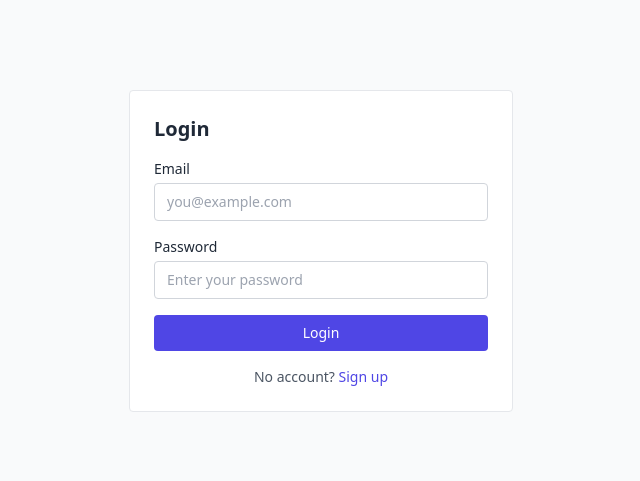
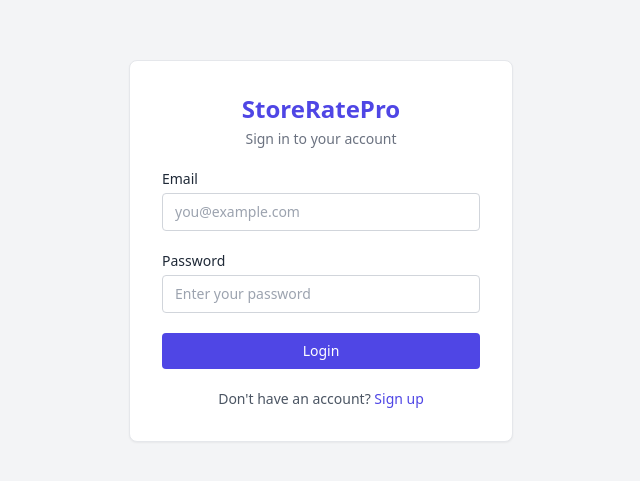
Before and after one commit to yaashchalke75/store-rating-app, a React (Vite) app in the folder client/: page /login in a window 1280 px wide. Shown: the part 149-630 px from the top of the page, without its empty margins (319-959 px from the left). Built offline with nearby package versions, Linux system fonts and the light colour scheme; no server answers.

Commit message:
Table UI Improvements

```diff
--- a/client/src/components/Table.jsx
+++ b/client/src/components/Table.jsx
@@ -6,14 +6,16 @@ export default function Table({ columns, rows, onSort, sortBy, order }) {
   };
 
   return (
-    <div className="overflow-x-auto border rounded bg-white">
+    <div className="overflow-x-auto border rounded-lg bg-white shadow-sm">
       <table className="min-w-full text-sm">
-        <thead className="bg-gray-100 text-left">
+        <thead className="bg-indigo-600 text-white text-left">
           <tr>
             {columns.map((c) => (
               <th
                 key={c.key}
-                className={`px-4 py-2 font-medium ${c.sortable ? 'cursor-pointer select-none' : ''}`}
+                className={`px-4 py-3 font-medium text-xs uppercase tracking-wide ${
+                  c.sortable ? 'cursor-pointer select-none hover:bg-indigo-700' : ''
+                }`}
                 onClick={() => c.sortable && toggle(c.key)}
               >
                 {c.label}
@@ -25,15 +27,18 @@ export default function Table({ columns, rows, onSort, sortBy, order }) {
         <tbody>
           {rows.length === 0 ? (
             <tr>
-              <td colSpan={columns.length} className="text-center py-6 text-gray-400">
+              <td colSpan={columns.length} className="text-center py-8 text-gray-400">
                 No data
               </td>
             </tr>
           ) : (
             rows.map((row, i) => (
-              <tr key={row.id || i} className="border-t hover:bg-gray-50">
+              <tr
+                key={row.id || i}
+                className={`border-t hover:bg-indigo-50 ${i % 2 === 1 ? 'bg-gray-50' : ''}`}
+              >
                 {columns.map((c) => (
-                  <td key={c.key} className="px-4 py-2">
+                  <td key={c.key} className="px-4 py-3">
                     {c.render ? c.render(row) : row[c.key]}
                   </td>
                 ))}
--- a/client/src/pages/auth/Login.jsx
+++ b/client/src/pages/auth/Login.jsx
@@ -32,17 +32,42 @@ export default function Login() {
   };
 
   return (
-    <div className="min-h-screen flex items-center justify-center p-4">
-      <form onSubmit={handleSubmit} className="w-full max-w-sm bg-white border rounded p-6 space-y-4">
-        <h2 className="text-xl font-semibold">Login</h2>
-        <Input label="Email" name="email" type="email" placeholder="you@example.com" value={form.email} onChange={handleChange} required />
-        <Input label="Password" name="password" type="password" placeholder="Enter your password" value={form.password} onChange={handleChange} required />
+    <div className="min-h-screen flex items-center justify-center bg-gray-100 p-4">
+      <form
+        onSubmit={handleSubmit}
+        className="w-full max-w-sm bg-white border rounded-lg shadow-sm p-8 space-y-5"
+      >
+        <div className="text-center space-y-1">
+          <h1 className="text-2xl font-semibold text-indigo-600">StoreRatePro</h1>
+          <p className="text-sm text-gray-500">Sign in to your account</p>
+        </div>
+
+        <Input
+          label="Email"
+          name="email"
+          type="email"
+          placeholder="you@example.com"
+          value={form.email}
+          onChange={handleChange}
+          required
+        />
+        <Input
+          label="Password"
+          name="password"
+          type="password"
+          placeholder="Enter your password"
+          value={form.password}
+          onChange={handleChange}
+          required
+        />
+
         <Button type="submit" disabled={loading} className="w-full">
           {loading ? 'Signing in...' : 'Login'}
         </Button>
+
         <p className="text-sm text-center text-gray-600">
-          No account?{' '}
-          <Link to="/signup" className="text-indigo-600 hover:underline">
+          Don't have an account?{' '}
+          <Link to="/signup" className="text-indigo-600 hover:underline font-medium">
             Sign up
           </Link>
         </p>
```
